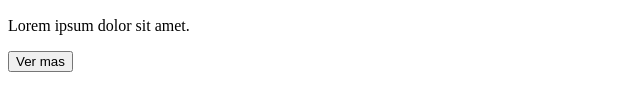
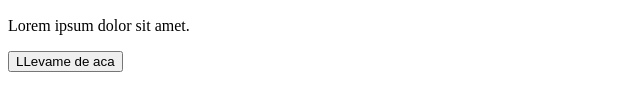
Before and after one commit to federicoBascaran/primer-repositorio, a plain HTML site: page index.html in a window 1280 px wide. Shown: the part 415-526 px from the top of the page, without its empty margins (0-640 px from the left). Drawn offline with Linux system fonts and the light colour scheme.

Commit message:
Cambie el nombre del boton

```diff
--- a/index.html
+++ b/index.html
@@ -27,7 +27,7 @@
     <div class="texto-centrado">
         <h2>Soy un nuevo titulo</h2>
         <p>Lorem ipsum dolor sit amet.</p>
-        <button>Ver mas</button>
+        <button>LLevame de aca</button>
     </div>
     </main>
 
```
